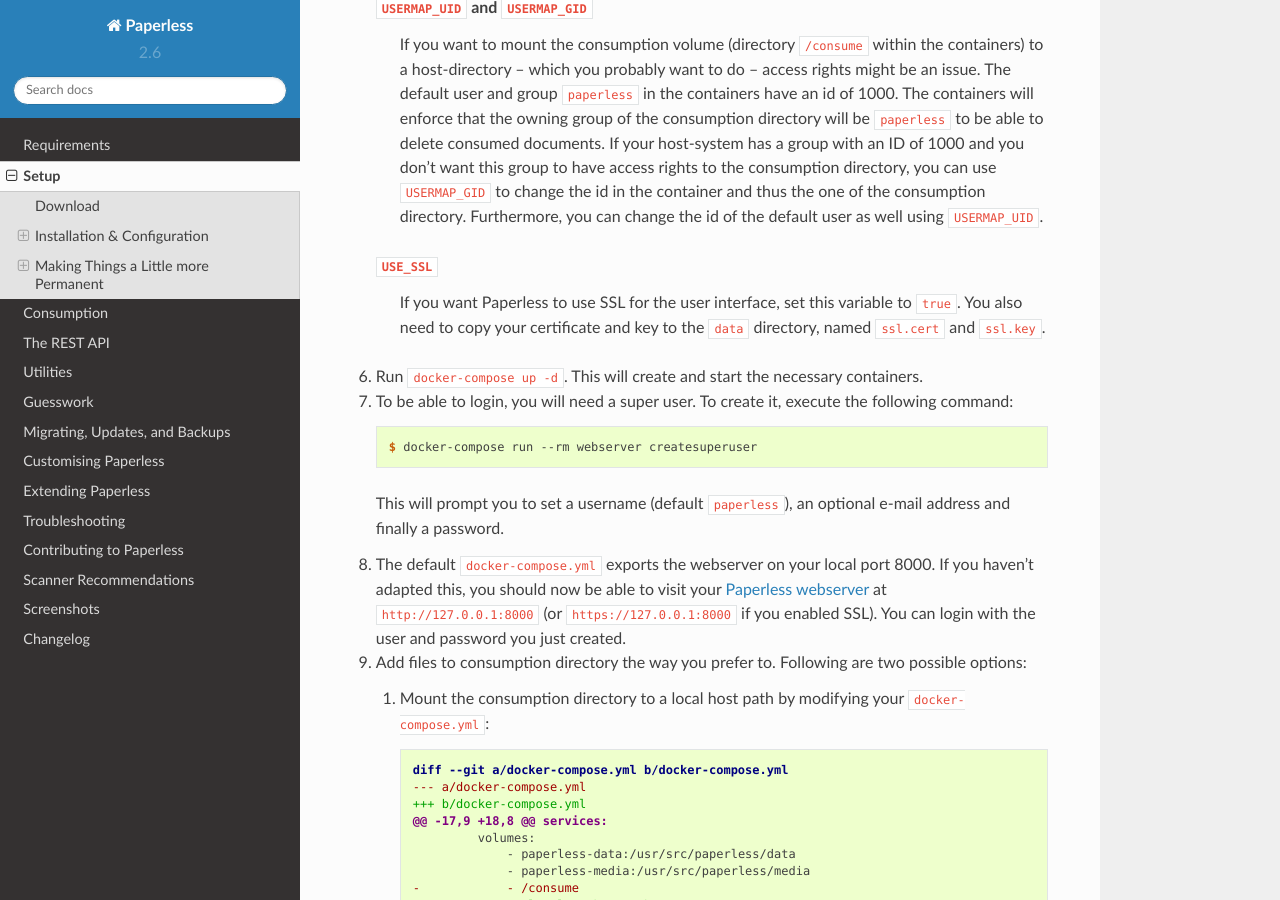
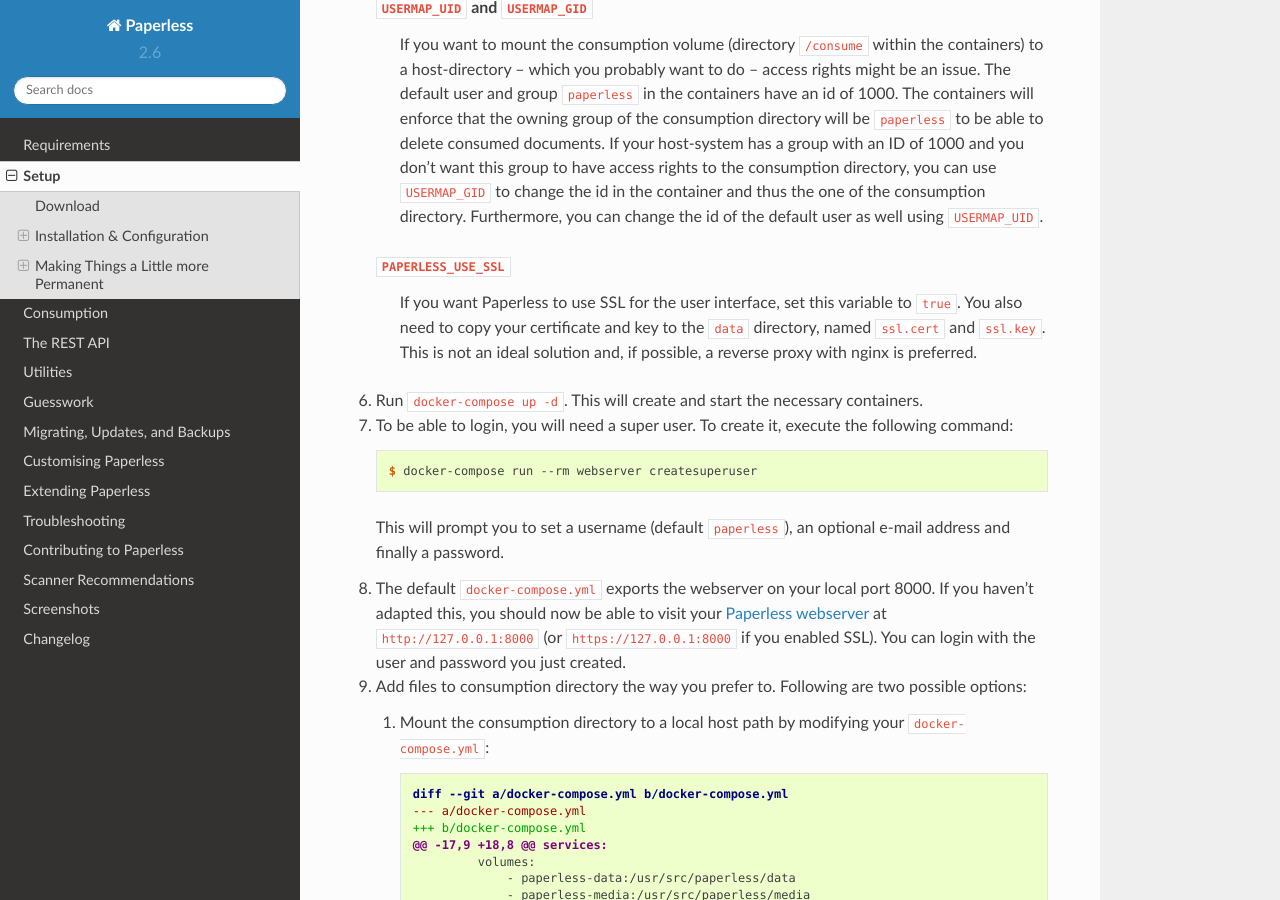
Before and after one commit to repoRangee/Large-scale, a Sphinx documentation site: the page built from docs/setup.rst, in a window 1280 px wide and 900 px high, scrolled down 3226 px. Built offline with Sphinx 7.4.7 and the Read the Docs theme 2.0.0, drawn with Linux system fonts in a browser that asks for light colours; formulas are drawn with MathJax 3.

Commit message:
Address comments

```diff
--- a/docs/setup.rst
+++ b/docs/setup.rst
@@ -193,10 +193,12 @@ Docker Method
      container and thus the one of the consumption directory. Furthermore, you
      can change the id of the default user as well using ``USERMAP_UID``.
 
-  ``USE_SSL``
+  ``PAPERLESS_USE_SSL``
     If you want Paperless to use SSL for the user interface, set this variable
     to ``true``. You also need to copy your certificate and key to the ``data``
     directory, named ``ssl.cert`` and ``ssl.key``.
+    This is not an ideal solution and, if possible, a reverse proxy with nginx
+    is preferred.
 
 6. Run ``docker-compose up -d``. This will create and start the necessary
    containers.
```
Also changed, not shown: 2 other files.
